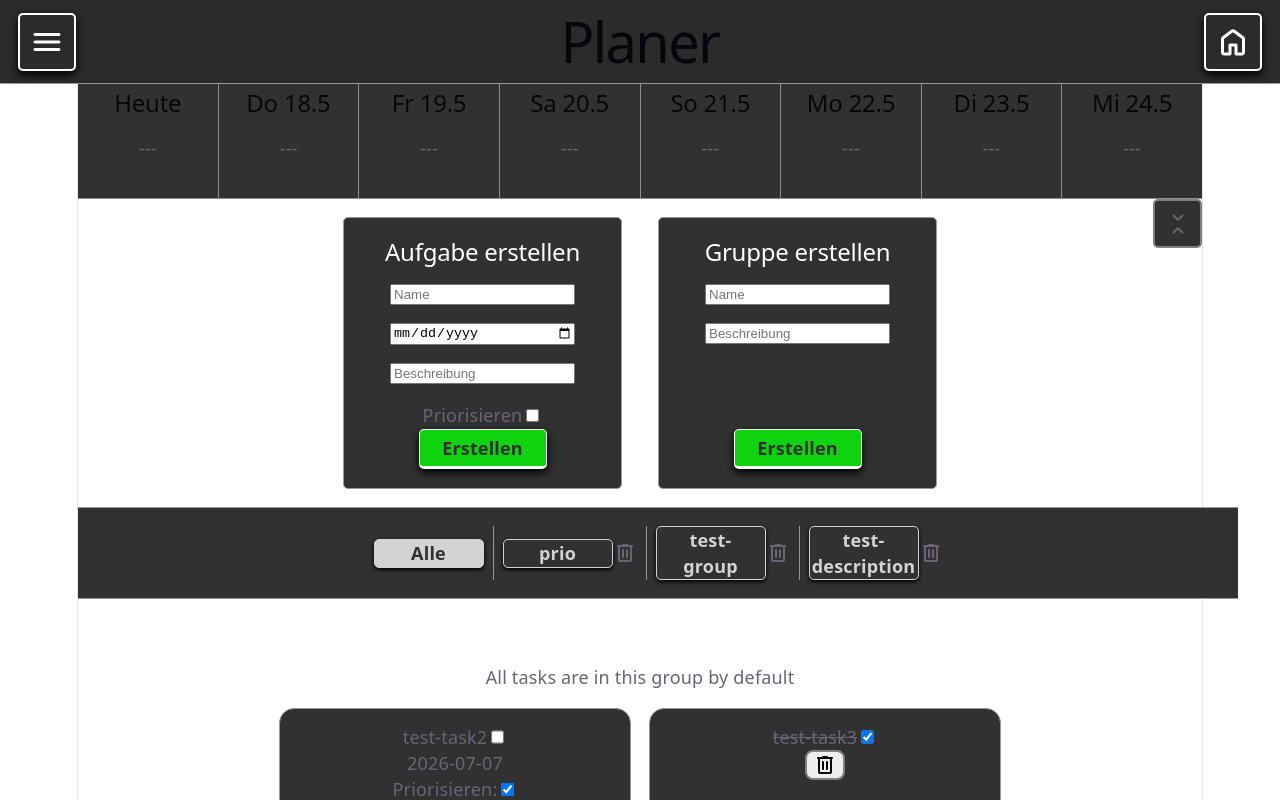
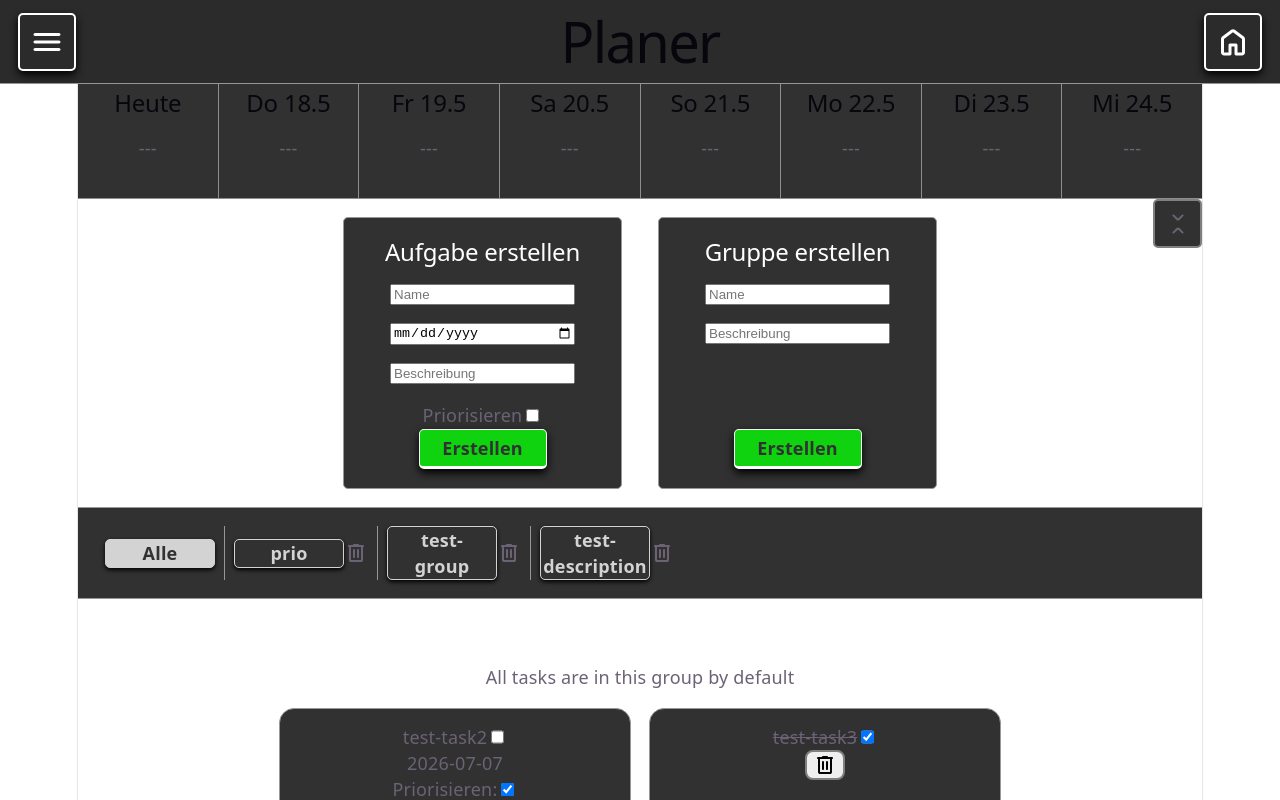
Before and after one commit to masekowsky-ee/quidey_react, a React (Vite) app: page / in a window 1280 px wide. Shown: the top 800 px of the page. Built offline with nearby package versions, Linux system fonts and the light colour scheme.

Commit message:
style: rename function to GroupBtnContainer and adjust CSS for improved layout and structure

```diff
--- a/src/components/GroupBtnContainer.jsx
+++ b/src/components/GroupBtnContainer.jsx
@@ -2,7 +2,7 @@ import React, {useState} from "react";
 
 import styles from './GroupBtnContainer.module.css';
 
-export default function(props){
+export default function GroupBtnContainer(props){
     const { t, groups, setGroups, setGroupToDisplayName, groupToDisplayName } = props;
 
     const handleRemoveGroup = (groupName) => {
@@ -14,8 +14,8 @@ export default function(props){
     }
 
     return (
-        <div>
-            <div className={styles.groupBtnDiv}>
+        <div className={styles.groupBtnDiv}>
+            <div className={styles.inner}>
                 {groups.map(group => (
                     <div className={styles.groupBtnDivInner} key={group.name + 'Div'}>
                         <button className={`${styles.groupBtn} ${groupToDisplayName === group.name ? styles.activeGroup : ''}`} key={group.name + 'DisplayBtn'} onClick={() => handleDisplayGroups(group.name)}>
--- a/src/components/GroupBtnContainer.module.css
+++ b/src/components/GroupBtnContainer.module.css
@@ -1,14 +1,22 @@
 .groupBtnDiv{
     margin-top: 1rem;
     width: 100%;
-    padding: 1rem;
+    padding: 0;
     background-color: rgb(49, 49, 49);
     display: flex;
     flex-direction: row;
-    justify-content: center;
+    justify-content: flex-start;
     border-top: 1px solid rgb(151, 151, 151);
     border-bottom: 1px solid rgb(151, 151, 151);
     overflow-x: scroll;
+}
+
+.inner{
+    display: flex;
+    flex-direction: row;
+    justify-content: flex-start;
+    width: fit-content;
+    padding: 1rem;
 }
 
 .groupBtn{
```
